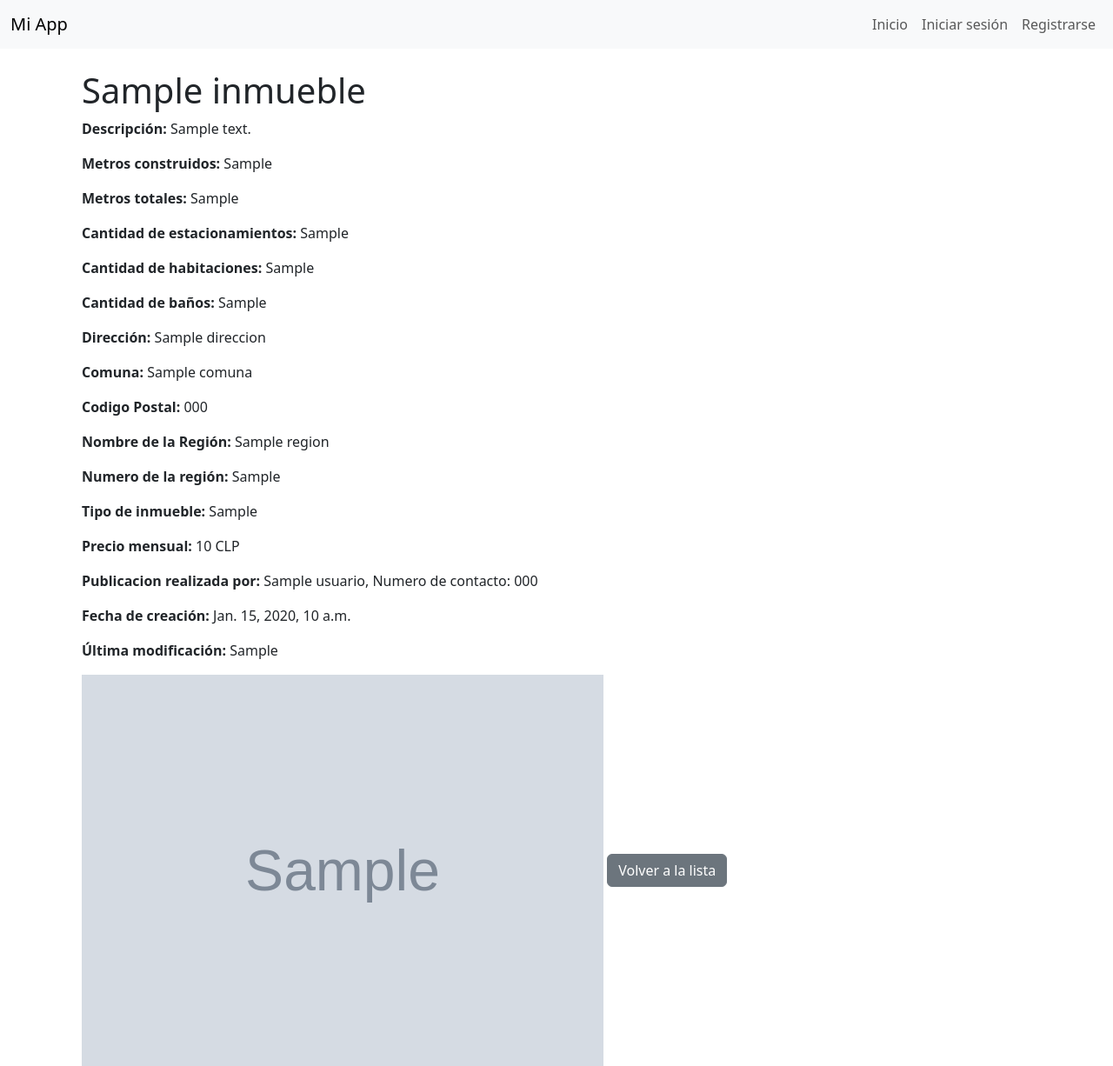
After one commit to josh-carrizo/gestion_arriendos, a Django app: template proyecto_inmuebles/templates/ver_mas_inmueble.html in a window 1280 px wide. The commit adds this page. Shown: the whole page at 87% size. Run offline with Django 3.2, Linux system fonts and the light colour scheme; the template is opened without the code that fills it: most values are stand-ins (such as "Sample title", 1, 10 or a date in 2020); grey boxes marked "Sample" are stand-in pictures.

Commit message:
Tomando forma

```diff
--- a/proyecto_inmuebles/gestion_inmuebles/models.py
+++ b/proyecto_inmuebles/gestion_inmuebles/models.py
@@ -57,6 +57,8 @@ class Inmueble(models.Model):
     arrendador = models.ForeignKey(Perfil, on_delete=models.CASCADE, related_name='propiedades')
     fecha_creacion = models.DateTimeField(auto_now_add=True)
     ultima_modificacion = models.DateTimeField(auto_now=True)
+    imagen = models.ImageField(upload_to='static/', null=True, blank=True)
+
 
 
     def __str__(self):
--- a/proyecto_inmuebles/proyecto_inmuebles/settings.py
+++ b/proyecto_inmuebles/proyecto_inmuebles/settings.py
@@ -10,6 +10,7 @@ For the full list of settings and their values, see
 https://docs.djangoproject.com/en/5.1/ref/settings/
 """
 
+import os
 from pathlib import Path
 
 # Build paths inside the project like this: BASE_DIR / 'subdir'.
@@ -125,3 +126,6 @@ DEFAULT_AUTO_FIELD = 'django.db.models.BigAutoField'
 
 LOGIN_REDIRECT_URL = '/'
 LOGOUT_REDIRECT_URL = '/login/'
+
+MEDIA_URL = '/media/'
+MEDIA_ROOT = BASE_DIR / 'media'
--- a/proyecto_inmuebles/proyecto_inmuebles/urls.py
+++ b/proyecto_inmuebles/proyecto_inmuebles/urls.py
@@ -23,5 +23,11 @@ urlpatterns = [
     path('admin/', admin.site.urls),
     path('registro/', views.registro_usuario, name='registro'),
     path('login/', auth_views.LoginView.as_view(template_name='login.html'), name='login'),
+    path('logout/', auth_views.LogoutView.as_view(next_page='/'), name='logout'),
+    path('crear_inmueble/', views.crear_inmueble, name='crear_inmueble'),
+    path('editar_inmueble/<int:id>/', views.editar_inmueble, name='editar_inmueble'),
+    path('eliminar_inmueble/<int:id>/', views.eliminar_inmueble, name='eliminar_inmueble'),
+    path('ver_mas_inmueble/<int:id>/', views.ver_mas_inmueble, name='ver_mas_inmueble'),
+
     path('', views.home, name='home'),
 ]
--- /dev/null
+++ b/proyecto_inmuebles/templates/base.html
@@ -0,0 +1,16 @@
+<!DOCTYPE html>
+<html lang="en">
+<head>
+    <meta charset="UTF-8">
+    <meta name="viewport" content="width=device-width, initial-scale=1.0">
+    <link rel="stylesheet" href="https://cdn.jsdelivr.net/npm/bootstrap@5.3.0-alpha1/dist/css/bootstrap.min.css">
+    <title>{% block title %}Mi App{% endblock %}</title>
+</head>
+<body>
+    {% include 'navbar.html' %}
+    <div class="container mt-4">
+        {% block content %}
+        {% endblock %}
+    </div>
+</body>
+</html>
--- /dev/null
+++ b/proyecto_inmuebles/templates/navbar.html
@@ -0,0 +1,30 @@
+<nav class="navbar navbar-expand-lg navbar-light bg-light">
+    <div class="container-fluid">
+      <a class="navbar-brand" href="{% url 'home' %}">Mi App</a>
+      <button class="navbar-toggler" type="button" data-bs-toggle="collapse" data-bs-target="#navbarNav">
+        <span class="navbar-toggler-icon"></span>
+      </button>
+      <div class="collapse navbar-collapse" id="navbarNav">
+        <ul class="navbar-nav ms-auto">
+          <li class="nav-item">
+            <a class="nav-link" href="{% url 'home' %}">Inicio</a>
+          </li>
+          {% if user.is_authenticated %}
+          <li class="nav-item">
+            <form method="post" action="{% url 'logout' %}" style="display:inline;">
+              {% csrf_token %}
+              <button class="btn btn-link nav-link" type="submit" style="border: none; padding: 0;">Cerrar sesión</button>
+            </form>
+          </li>
+          {% else %}
+          <li class="nav-item">
+            <a class="nav-link" href="{% url 'login' %}">Iniciar sesión</a>
+          </li>
+          <li class="nav-item">
+            <a class="nav-link" href="{% url 'registro' %}">Registrarse</a>
+          </li>
+          {% endif %}
+        </ul>
+      </div>
+    </div>
+  </nav>
--- /dev/null
+++ b/proyecto_inmuebles/templates/ver_mas_inmueble.html
@@ -0,0 +1,33 @@
+{% extends 'base.html' %}
+
+{% block content %}
+  <div class="container">
+    <h1>{{ inmueble.nombre }}</h1>
+
+    <div>
+      <p><strong>Descripción:</strong> {{ inmueble.descripcion }}</p>
+      <p><strong>Metros construidos:</strong> {{ inmueble.metros_construidos }}</p>
+      <p><strong>Metros totales:</strong> {{ inmueble.metros_totales }}</p>
+      <p><strong>Cantidad de estacionamientos:</strong> {{ inmueble.cantidad_estacionamientos }}</p>
+      <p><strong>Cantidad de habitaciones:</strong> {{ inmueble.cantidad_habitaciones }}</p>
+      <p><strong>Cantidad de baños:</strong> {{ inmueble.cantidad_banos }}</p>
+      <p><strong>Dirección:</strong> {{ inmueble.direccion }}</p>
+      <p><strong>Comuna:</strong> {{ inmueble.comuna.nombre_comuna }}</p>
+      <p><strong>Codigo Postal:</strong>  {{ inmueble.comuna.codigo_postal }}</p>
+      <p><strong>Nombre de la Región:</strong>  {{ inmueble.comuna.region.nombre_region }}</p>
+      <p><strong>Numero de la región:</strong> {{ inmueble.comuna.region.numero_region }} </p>
+      <p><strong>Tipo de inmueble:</strong> {{ inmueble.tipo_inmueble }}</p>
+      <p><strong>Precio mensual:</strong> {{ inmueble.precio_mensual }} CLP</p>
+      <p><strong>Publicacion realizada por:</strong> {{ inmueble.arrendador.usuario }}, Numero de contacto: {{ inmueble.arrendador.telefono }}</p>
+      <p><strong>Fecha de creación:</strong> {{ inmueble.fecha_creacion }}</p>
+      <p><strong>Última modificación:</strong> {{ inmueble.ultima_modificacion}}</p>
+
+
+      {% if inmueble.imagen %}
+        <img src="{{ inmueble.imagen.url }}" alt="Imagen del inmueble" style="width:100%; max-width: 600px;"/>
+      {% endif %}
+
+      <a href="{% url 'home' %}" class="btn btn-secondary">Volver a la lista</a>
+    </div>
+  </div>
+{% endblock %}
```
Also changed, not shown: proyecto_inmuebles/gestion_inmuebles/forms.py (+6 -1 lines), proyecto_inmuebles/gestion_inmuebles/views.py (+57 -4 lines), proyecto_inmuebles/templates/crear_inmueble.html (added, +11 -0 lines), proyecto_inmuebles/templates/editar_inmueble.html (added, +12 -0 lines), proyecto_inmuebles/templates/eliminar_inmueble.html (added, +17 -0 lines), proyecto_inmuebles/templates/home.html (+58 -2 lines), proyecto_inmuebles/db.sqlite3, proyecto_inmuebles/gestion_inmuebles/migrations/0004_post.py (added), proyecto_inmuebles/gestion_inmuebles/migrations/0005_delete_post_inmueble_imagen.py (added), proyecto_inmuebles/gestion_inmuebles/migrations/0006_alter_inmueble_imagen.py (added), proyecto_inmuebles/gestion_inmuebles/static/img/default.jpg (added), proyecto_inmuebles/gestion_inmuebles/static/img/depositphotos_6988905-stock-illustration-cartoon-house.jpg (added), proyecto_inmuebles/gestion_inmuebles/static/img/ilustracion-encantadora-casa-dibujos-animados_1308-176076.jpg (added), proyecto_inmuebles/media/static/img/depositphotos_6988905-stock-illustration-cartoon-house.jpg (added).
